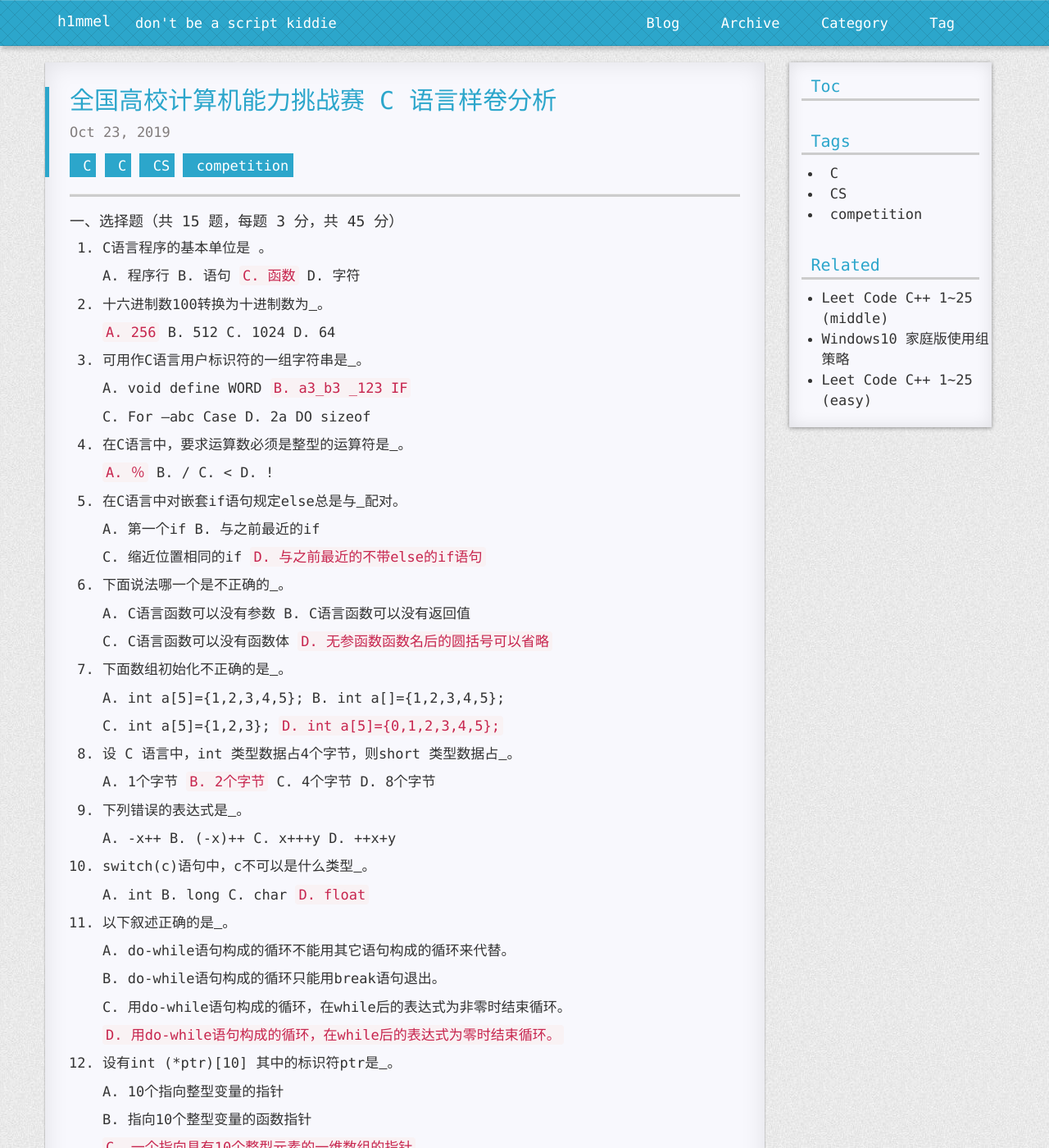
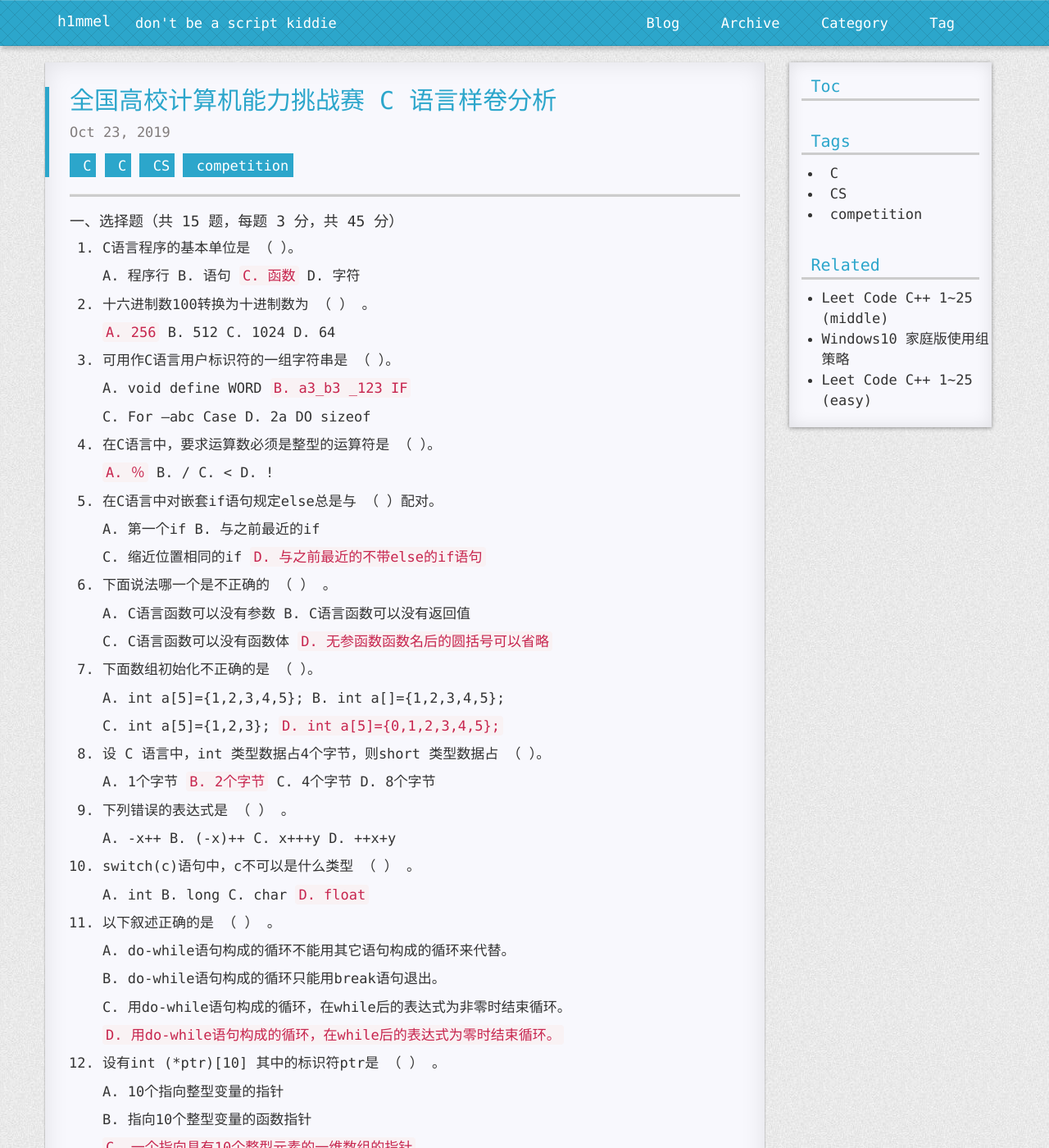
Before and after one commit to h1mmel/h1mmel.github.io, a Jekyll site: the page built from _posts/2019-10-23-2019-全国高校计算机能力挑战赛 -C- 语言样卷分析.md, in a window 1280 px wide and 1400 px high. Shown: the whole window at 82% size. Built offline with Jekyll 4.4.1, drawn with Linux system fonts in a browser that asks for light colours; nearby versions of some CDN libraries; comment, search, counter and statistics services are not loaded; a style sheet for code colours, icons or effects is not loaded; some of the changed text lies outside the part shown.

```diff
--- a/_posts/2019-10-23-2019-全国高校计算机能力挑战赛 -C- 语言样卷分析.md
+++ b/_posts/2019-10-23-2019-全国高校计算机能力挑战赛 -C- 语言样卷分析.md
@@ -7,55 +7,55 @@ categories: C
 
 #### 一、选择题（共 15 题，每题 3 分，共 45 分）
 
-1. C语言程序的基本单位是 <u>	</u>。
+1. C语言程序的基本单位是 （    ）。
 
    A. 程序行     B. 语句      `C. 函数`     D. 字符
 
-2. 十六进制数100转换为十进制数为<u> </u> 。
+2. 十六进制数100转换为十进制数为 （    ） 。
 
    `A. 256`      B. 512      C. 1024      D. 64
 
-3. 可用作C语言用户标识符的一组字符串是<u> </u>。
+3. 可用作C语言用户标识符的一组字符串是 （    ）。
 
    A. void define WORD          `B. a3_b3 _123 IF`
 
    C. For –abc Case                  D. 2a DO sizeof
 
-4. 在C语言中，要求运算数必须是整型的运算符是<u> </u>。
+4. 在C语言中，要求运算数必须是整型的运算符是 （    ）。
 
    `A. ％`         B. /       C. <        D. !
 
-5. 在C语言中对嵌套if语句规定else总是与<u> </u>配对。
+5. 在C语言中对嵌套if语句规定else总是与 （    ）配对。
 
    A. 第一个if                       B. 与之前最近的if
 
    C. 缩近位置相同的if        `D. 与之前最近的不带else的if语句`
 
-6. 下面说法哪一个是不正确的<u> </u> 。
+6. 下面说法哪一个是不正确的 （    ） 。
 
    A. C语言函数可以没有参数              B. C语言函数可以没有返回值
 
    C. C语言函数可以没有函数体          `D. 无参函数函数名后的圆括号可以省略`
 
-7. 下面数组初始化不正确的是<u> </u> 。
+7. 下面数组初始化不正确的是 （    ）。
 
    A. int a[5]={1,2,3,4,5};          B. int a[]={1,2,3,4,5};
 
    C. int a[5]={1,2,3};                `D. int a[5]={0,1,2,3,4,5};`
 
-8. 设 C 语言中，int 类型数据占4个字节，则short 类型数据占<u> </u> 。
+8. 设 C 语言中，int 类型数据占4个字节，则short 类型数据占 （    ）。
 
    A. 1个字节    `B. 2个字节`    C. 4个字节    D. 8个字节
 
-9. 下列错误的表达式是<u> </u> 。
+9. 下列错误的表达式是 （    ） 。
 
    A. -x++    B. (-x)++    C. x+++y    D. ++x+y
 
-10. switch(c)语句中，c不可以是什么类型<u> </u> 。
+10. switch(c)语句中，c不可以是什么类型 （    ） 。
 
     A. int        B. long        C. char      `D. float`
 
-11. 以下叙述正确的是<u> </u> 。
+11. 以下叙述正确的是 （    ） 。
 
     A. do-while语句构成的循环不能用其它语句构成的循环来代替。
 
@@ -65,7 +65,7 @@ categories: C
 
     `D. 用do-while语句构成的循环，在while后的表达式为零时结束循环。`
 
-12. 设有int (*ptr)[10] 其中的标识符ptr是<u> </u> 。
+12. 设有int (*ptr)[10] 其中的标识符ptr是 （    ） 。
 
     A. 10个指向整型变量的指针
 
@@ -75,7 +75,7 @@ categories: C
 
     D. 具有10个指针元素的一维指针数组，每个元素都只能指向整型量
 
-13. C语言规定，程序中各函数之间<u> </u> 。
+13. C语言规定，程序中各函数之间 （    ）。
 
     `A. 既允许直接递归调用也允许间接递归调用`
 
@@ -85,11 +85,11 @@ categories: C
 
     D. 不允许直接递归调用允许间接递归调用
 
-14. 在宏定义＃define PI  3.14159中，用宏名PI代替一个<u> </u> 。
+14. 在宏定义＃define PI  3.14159中，用宏名PI代替一个 （    ） 。
 
     A. 单精度数        `B. 双精度数`        C. 常量         D. 字符串
 
-15. 若有定义char *s=”\\”Name\\Address\n”，则指针s所指字符串长度为<u> </u> 。
+15. 若有定义char *s=”\\”Name\\Address\n”，则指针s所指字符串长度为 （    ） 。
 
     A. 19     B. 15     C. 18    	`D. 说明不合法`
 
```
